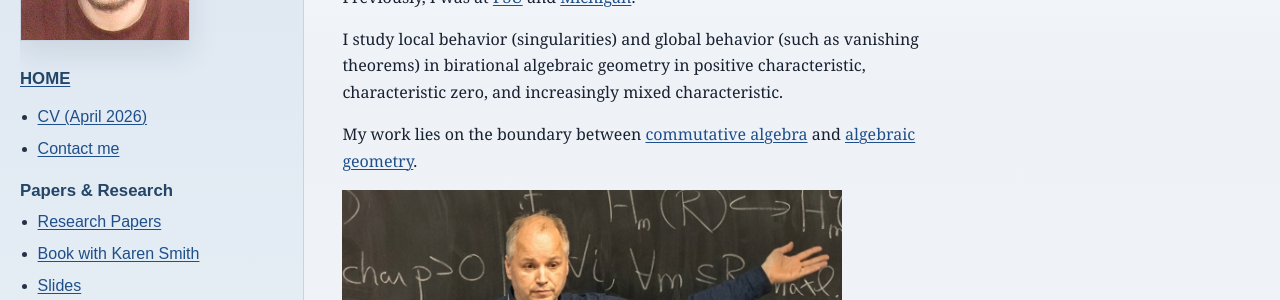
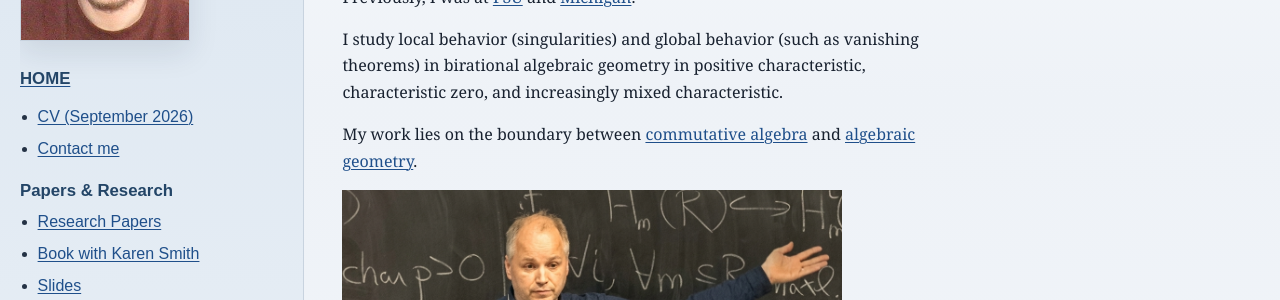
Before and after one commit to kschwede/kschwede.github.io, a Jekyll site: the page built from index.html, in a window 1280 px wide. Shown: the part 223-523 px from the top of the page. Built offline with Jekyll 4.4.1, drawn with Linux system fonts in a browser that asks for light colours.

Commit message:
small update

```diff
--- a/_includes/sidebar.html
+++ b/_includes/sidebar.html
@@ -9,7 +9,7 @@
 
   <nav aria-label="Personal information">
     <ul>
-      <li><a href="{{ '/cv.pdf' | relative_url }}">CV (April 2026)</a></li>
+      <li><a href="{{ '/cv.pdf' | relative_url }}">CV (September 2026)</a></li>
       <li><a href="{{ '/contact.html' | relative_url }}">Contact me</a></li>
     </ul>
   </nav>
```
